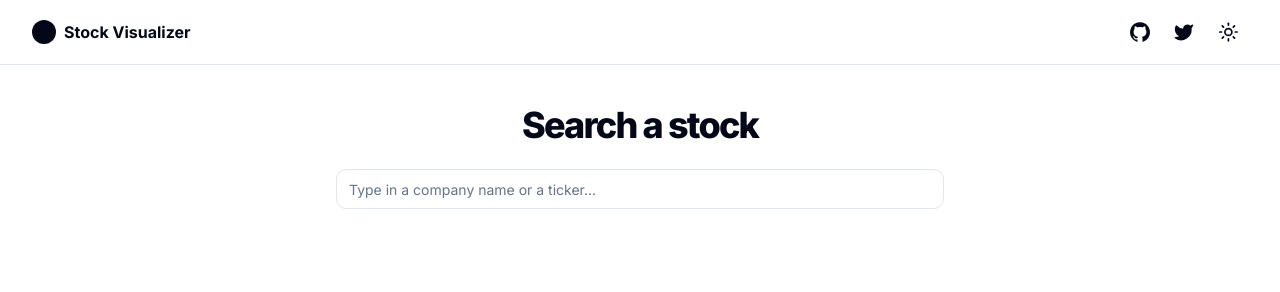
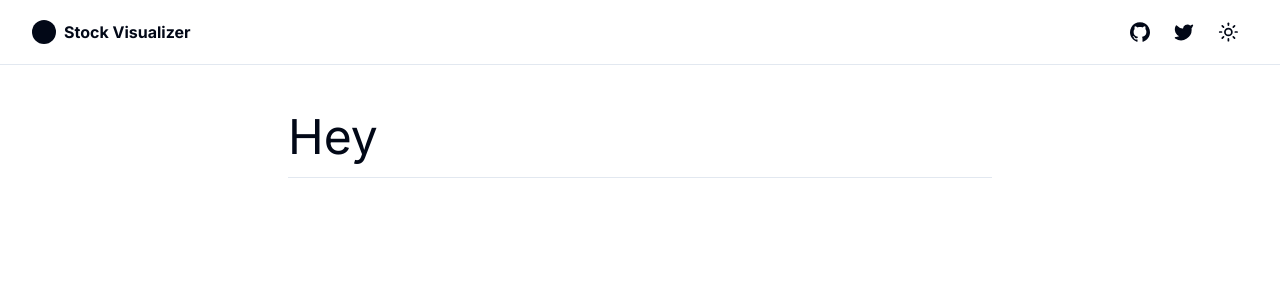
Before and after one commit to ArthurVerrez/stock-visualizer, a Next.js app: page / in a window 1280 px wide. Shown: the top 292 px of the page. Built offline with nearby package versions, Linux system fonts and the light colour scheme; no server answers.

Commit message:
feat: add /ticker page for tickers

```diff
--- /dev/null
+++ b/app/(search)/[...slug]/page.tsx
@@ -0,0 +1,16 @@
+interface TickerPageProps {
+  params: {
+    slug: string[]
+  }
+}
+
+export default async function TickerPage({ params }: TickerPageProps) {
+  return (
+    <article className="container max-w-3xl py-6 lg:py-12">
+      <div className="space-y-4">
+        <h1 className="font-heading inline-block text-4xl lg:text-5xl">Hey</h1>
+      </div>
+      <hr className="my-4" />
+    </article>
+  )
+}
--- a/components/search-results.tsx
+++ b/components/search-results.tsx
@@ -1,4 +1,6 @@
 "use client"
+
+import Link from "next/link"
 
 import { Avatar, AvatarFallback, AvatarImage } from "@/components/ui/avatar"
 import {
@@ -42,8 +44,9 @@ export function SearchResults({
       <h4 className="mb-4 text-sm font-medium leading-none">Results</h4>
       {resultItems.length > 0 ? (
         resultItems.map((item) => (
-          <div key={item["ticker"]}>
-            <Card className="cursor-pointer">
+          <Link key={item["ticker"]} href={`/${item["ticker"]}`}>
+            <div style={{ cursor: "pointer" }}>
+              <Card>
                 <CardHeader>
                   <div>
                     <CardTitle>{item["ticker"]}</CardTitle>
@@ -53,6 +56,7 @@ export function SearchResults({
               </Card>
               <div className="my-2" />
             </div>
+          </Link>
         ))
       ) : (
         <p className="text-center italic">
```
Also changed, not shown: app/(search)/page.tsx (renamed from app/page.tsx). Lines whose indentation alone changed are shown as unchanged.
